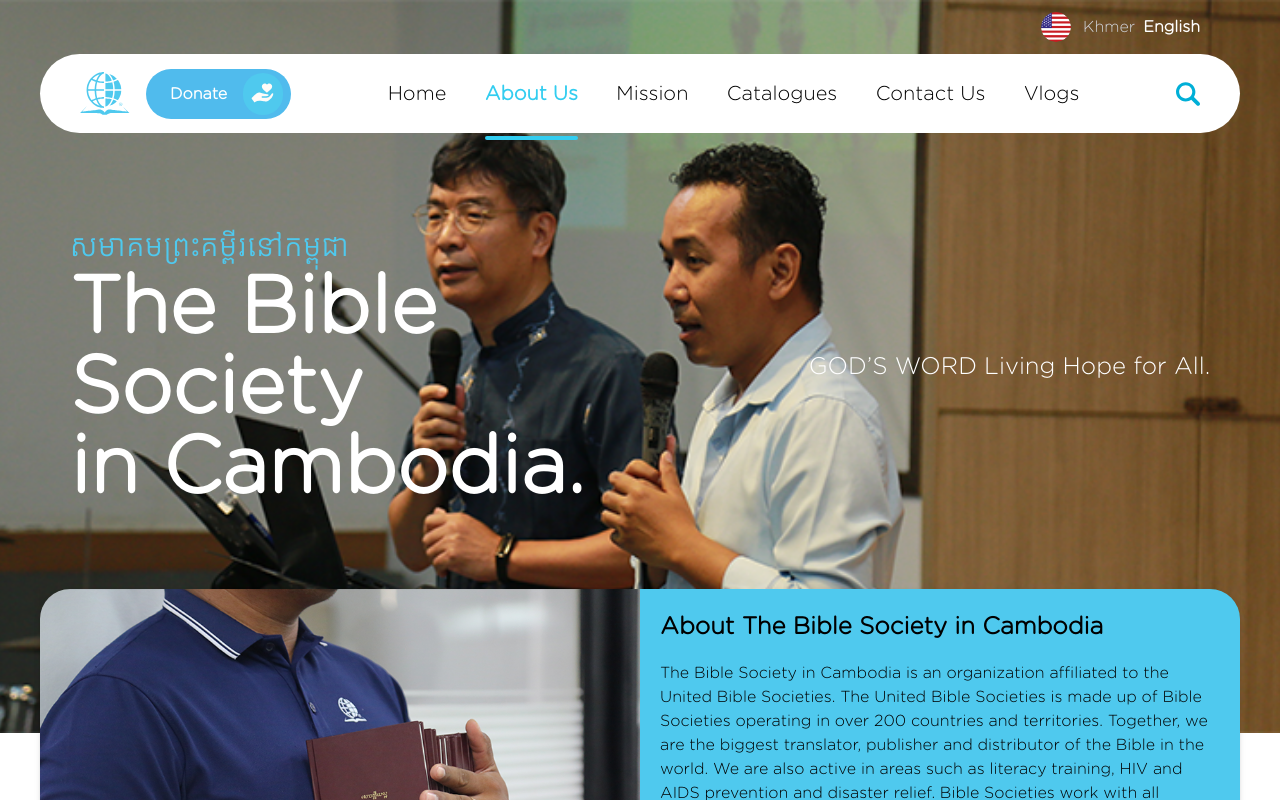
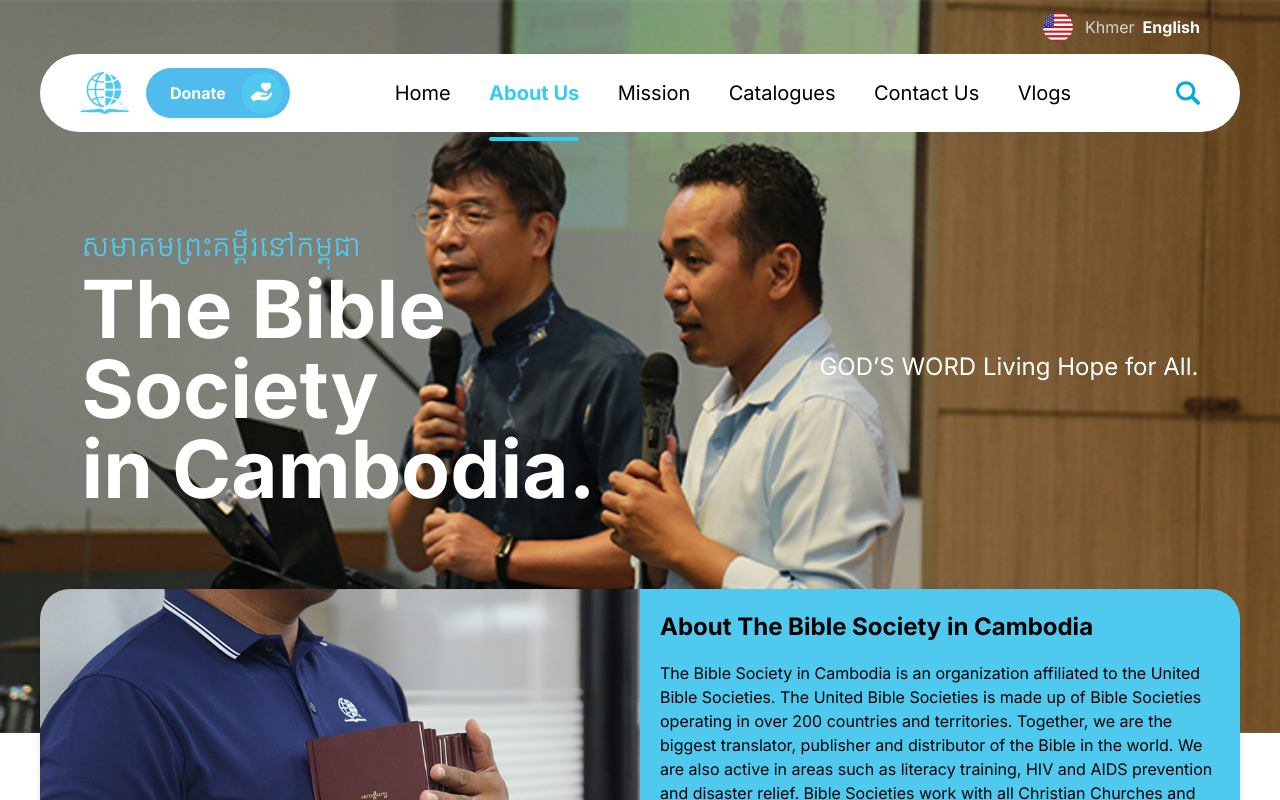
Before and after one commit to SeedMediaOperation/bible, a Next.js app: page /en/about-us in a window 1280 px wide. Shown: the top 800 px of the page. Built offline with nearby package versions, Linux system fonts and the light colour scheme.

Commit message:
new update

```diff
--- a/app/[locale]/layout.tsx
+++ b/app/[locale]/layout.tsx
@@ -1,5 +1,6 @@
 import type { Metadata } from "next";
 import localFont from "next/font/local";
+import { Inter } from "next/font/google";
 import "@/app/[locale]/globals.css";
 import { Instrument_Sans } from 'next/font/google';
 import { ReactNode } from "react";
@@ -15,8 +16,7 @@ const instrumentSans = Instrument_Sans({
   variable: '--font-instrument-sans', // optional (for Tailwind custom properties)
 });
 
-const gotham = localFont({
-  src: '../fonts/gotham-rounded-light.otf',
+const gotham = Inter({
   variable: '--font-gotham-sans',
 });
 
```
